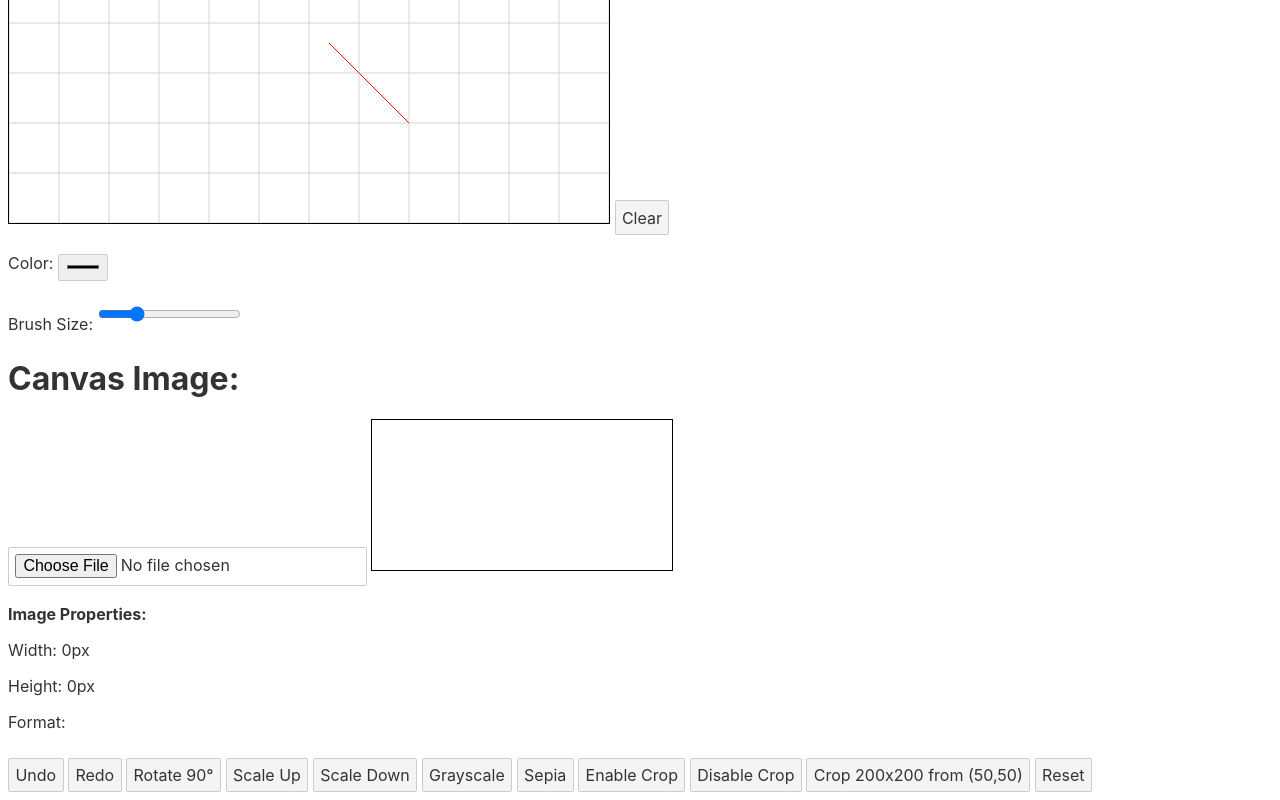
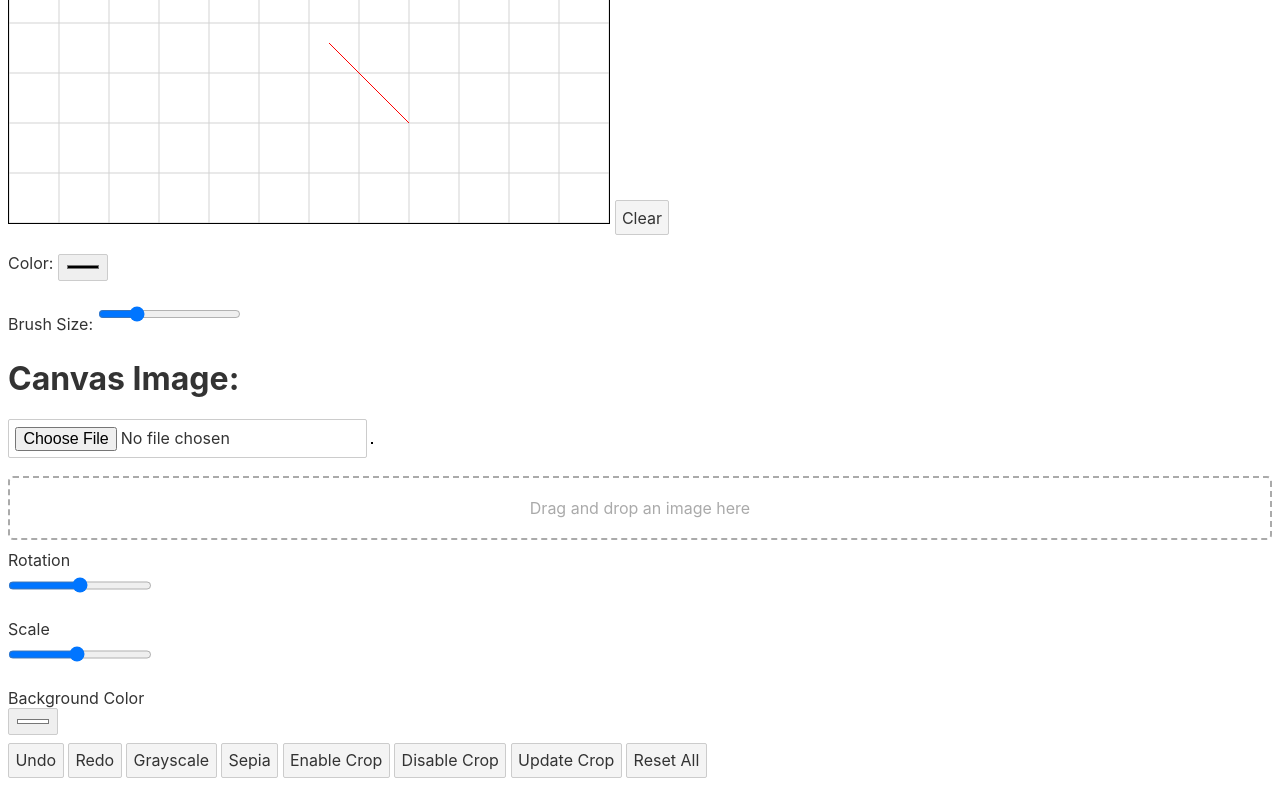
Before and after one commit to Ananyachy2001/svelte_api, a Svelte app: page / in a window 1280 px wide. Shown: the part 674-1474 px from the top of the page. Built offline with nearby package versions, Linux system fonts and the light colour scheme.

Commit message:
drag file

```diff
--- a/src/ImageCanvas.svelte
+++ b/src/ImageCanvas.svelte
@@ -2,23 +2,14 @@
     import { onMount } from 'svelte';
 
     let canvas, context;
-    let offscreenCanvas = document.createElement('canvas');
-    let offscreenContext = offscreenCanvas.getContext('2d');
     let image = new Image();
-    let imageProperties = {
-        width: 0,
-        height: 0,
-        format: ''
-    };
+    let imageProperties = { width: 0, height: 0, format: '' };
     let rotation = 0;
     let scale = 1;
+    let bgColor = '#FFFFFF';
     let filter = '';
     let crop = {
-        x: 0,
-        y: 0,
-        width: 100,
-        height: 100,
-        enabled: false
+        x: 0, y: 0, width: 100, height: 100, enabled: false
     };
 
     let history = [];
@@ -28,13 +19,7 @@
         if (historyIndex + 1 < history.length) {
             history.splice(historyIndex + 1);
         }
-        history.push(JSON.stringify({
-            imageSrc: image.src,
-            rotation,
-            scale,
-            filter,
-            crop: { ...crop }
-        }));
+        history.push(JSON.stringify({ imageSrc: image.src, rotation, scale, filter, crop, bgColor }));
         historyIndex++;
     }
 
@@ -58,14 +43,14 @@
         scale = state.scale;
         filter = state.filter;
         crop = { ...state.crop };
+        bgColor = state.bgColor;
         drawImage();
     }
 
     function loadImage(event) {
         const file = event.target.files[0];
         if (file) {
-            const imageUrl = URL.createObjectURL(file);
-            image.src = imageUrl;
+            image.src = URL.createObjectURL(file);
             image.onload = () => {
                 imageProperties.width = image.width;
                 imageProperties.height = image.height;
@@ -79,15 +64,12 @@
     }
 
     function drawImage() {
-        if (context && image) {
+        if (context) {
             context.clearRect(0, 0, canvas.width, canvas.height);
-            if (!crop.enabled) {
-                canvas.width = image.width * scale;
-                canvas.height = image.height * scale;
-            } else {
-                canvas.width = crop.width * scale;
-                canvas.height = crop.height * scale;
-            }
+            context.fillStyle = bgColor;
+            context.fillRect(0, 0, canvas.width, canvas.height);
+            canvas.width = image.width * scale;
+            canvas.height = image.height * scale;
             context.save();
             context.translate(canvas.width / 2, canvas.height / 2);
             context.rotate((Math.PI / 180) * rotation);
@@ -103,19 +85,24 @@
     }
 
     onMount(() => {
-        if (canvas) {
-            context = canvas.getContext('2d');
-        }
+        context = canvas.getContext('2d');
+        drawImage();
     });
 
-    function rotate(degrees) {
-        rotation += degrees;
+    function updateRotation(event) {
+        rotation = parseInt(event.target.value);
         drawImage();
         saveState();
     }
 
-    function changeScale(factor) {
-        scale *= factor;
+    function updateScale(event) {
+        scale = parseFloat(event.target.value);
+        drawImage();
+        saveState();
+    }
+
+    function updateBgColor(event) {
+        bgColor = event.target.value;
         drawImage();
         saveState();
     }
@@ -151,37 +138,82 @@
         rotation = 0;
         scale = 1;
         filter = '';
+        bgColor = '#FFFFFF';
         crop = { x: 0, y: 0, width: image.width, height: image.height, enabled: false };
         drawImage();
         saveState();
     }
+
+    function handleDragOver(event) {
+    event.preventDefault(); // Prevent default behavior (Prevent file from being opened)
+}
+
+function handleDrop(event) {
+    event.preventDefault();
+    const file = event.dataTransfer.files[0];
+    loadImageFromFile(file);
+}
+
+function loadImageFromFile(file) {
+    if (file && file.type.startsWith('image/')) {
+        image.src = URL.createObjectURL(file);
+        image.onload = setupImage;
+    }
+}
+
 </script>
 
 <input type="file" accept="image/*" on:change={loadImage}>
 <canvas bind:this={canvas}></canvas>
-<div>
-    <strong>Image Properties:</strong>
-    <p>Width: {imageProperties.width}px</p>
-    <p>Height: {imageProperties.height}px</p>
-    <p>Format: {imageProperties.format}</p>
+
+<div class="drop-area" on:dragover="{handleDragOver}" on:drop="{handleDrop}">
+    Drag and drop an image here
+</div>
+<div class="control-group">
+    <label for="rotationSlider">Rotation</label>
+    <input type="range" id="rotationSlider" min="-180" max="180" value="{rotation}" on:input="{updateRotation}">
+</div>
+<div class="control-group">
+    <label for="scaleSlider">Scale</label>
+    <input type="range" id="scaleSlider" min="0.1" max="2" step="0.1" value="{scale}" on:input="{updateScale}">
+</div>
+<div class="control-group">
+    <label for="bgColorPicker">Background Color</label>
+    <input type="color" id="bgColorPicker" value="{bgColor}" on:change="{updateBgColor}">
 </div>
 <button on:click={undo}>Undo</button>
 <button on:click={redo}>Redo</button>
-<button on:click={() => rotate(90)}>Rotate 90°</button>
-<button on:click={() => changeScale(1.1)}>Scale Up</button>
-<button on:click={() => changeScale(0.9)}>Scale Down</button>
 <button on:click={() => applyFilter('grayscale(100%)')}>Grayscale</button>
 <button on:click={() => applyFilter('sepia(100%)')}>Sepia</button>
 <button on:click={enableCrop}>Enable Crop</button>
 <button on:click={disableCrop}>Disable Crop</button>
-<button on:click={() => updateCrop(50, 50, 200, 200)}>Crop 200x200 from (50,50)</button>
-<button on:click={resetTransformations}>Reset</button>
+<button on:click={() => updateCrop(50, 50, 200, 200)}>Update Crop</button>
+<button on:click={resetTransformations}>Reset All</button>
 
 <style>
     canvas {
         border: 1px solid black;
-    }
-    div, button {
         margin-top: 10px;
     }
+    .control-group {
+        margin-top: 10px;
+    }
+
+
+    .drop-area {
+    border: 2px dashed #aaa; /* Dashed border */
+    border-radius: 5px;
+    padding: 20px;
+    text-align: center;
+    color: #aaa;
+    font-size: 16px;
+    transition: border-color 0.3s, background-color 0.3s;
+    margin-top: 10px;
+}
+
+.drop-area:hover {
+    border-color: #666; /* Darker border on hover */
+    background-color: #f8f8f8; /* Light background on hover */
+}
+
 </style>
```
